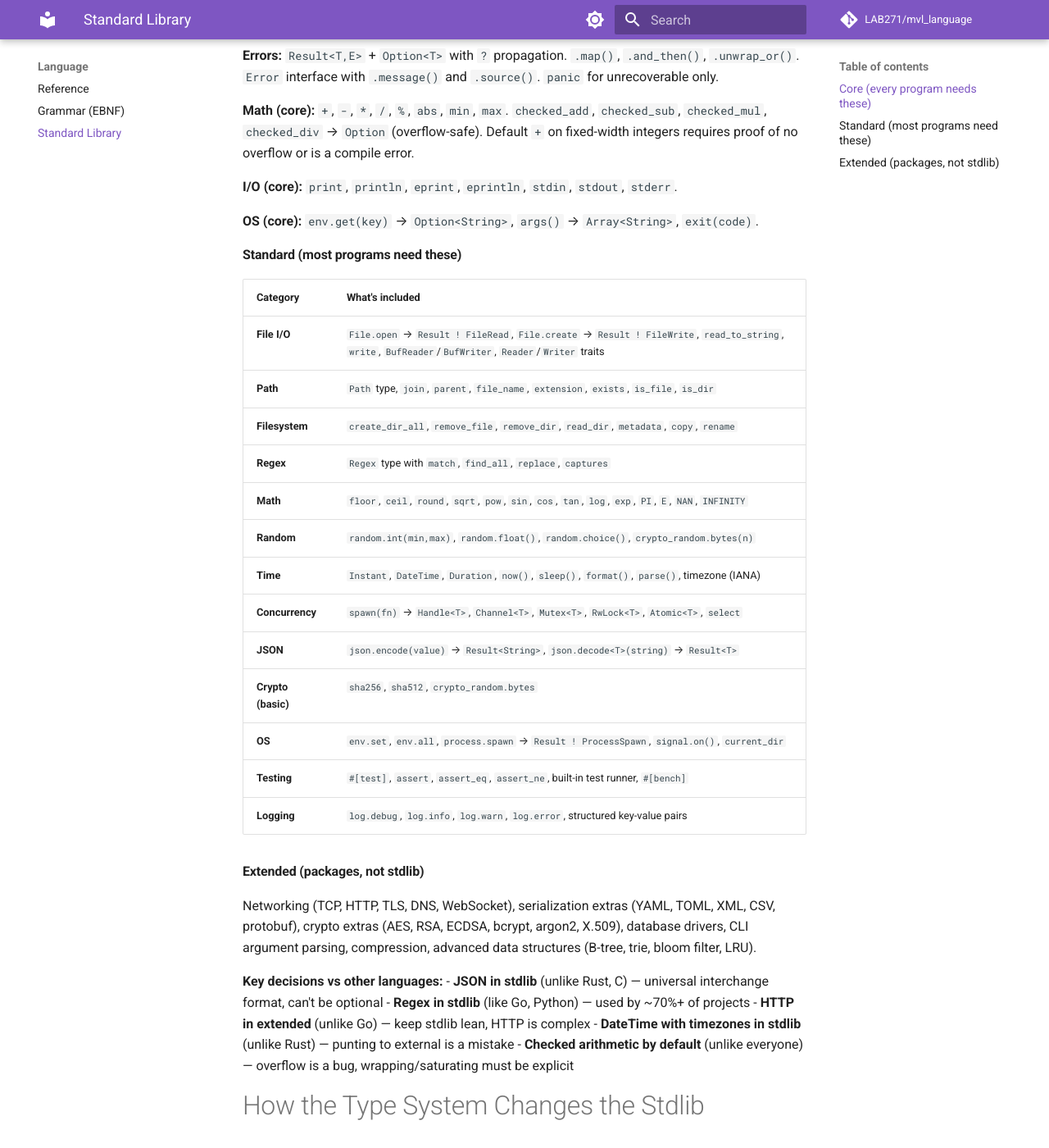
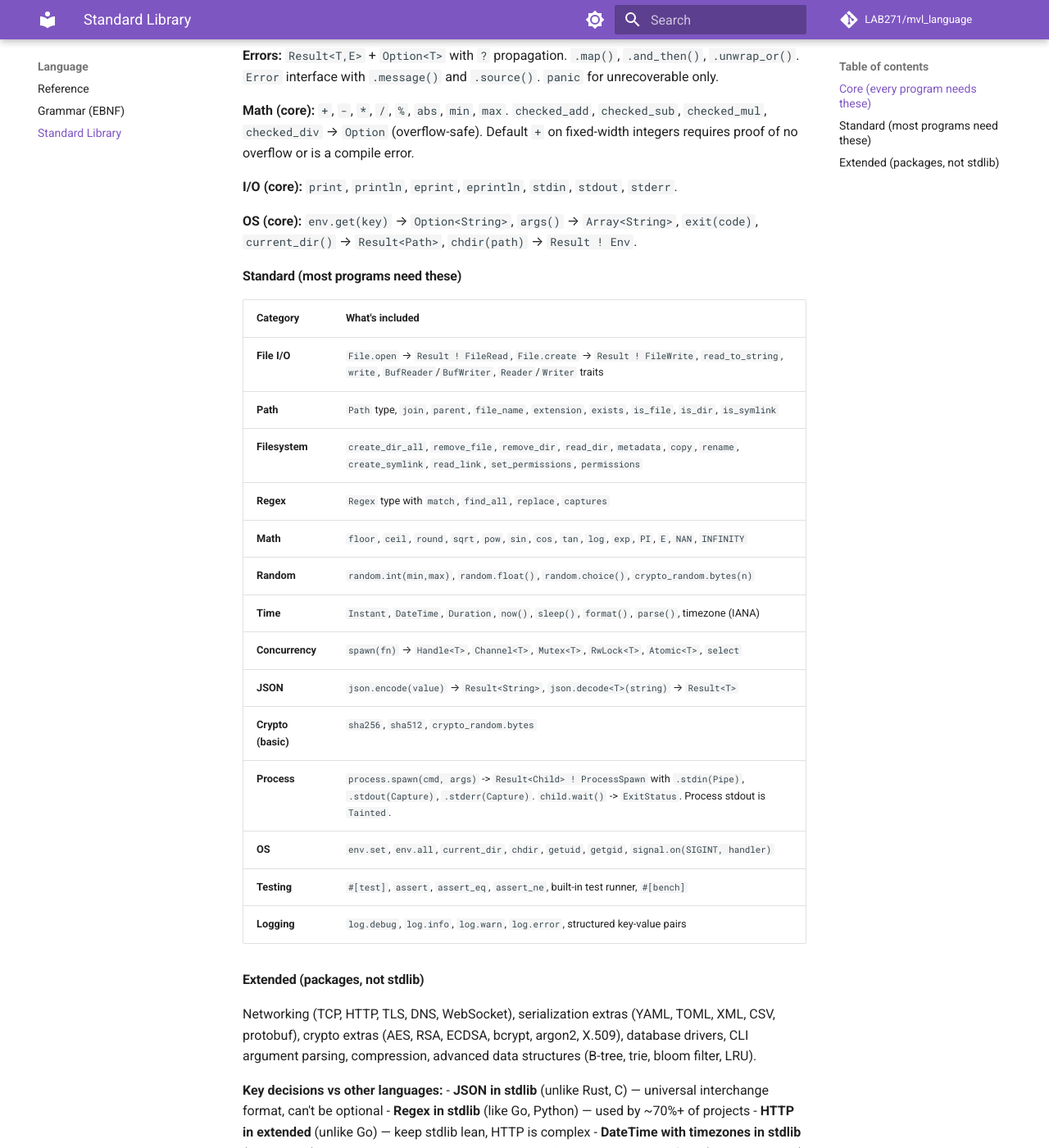
Before and after one commit to mvl-lang/mvl, an MkDocs documentation site: the page built from docs/stdlib.md, in a window 1280 px wide and 1400 px high, scrolled down 534 px. Shown: the whole window at 82% size. Built offline with MkDocs 1.6.1 and Material for MkDocs 9.7.7, drawn with Linux system fonts in a browser that asks for light colours; comment, search, counter and statistics services are not loaded.

Commit message:
docs: stdlib Unix gaps — process lifecycle, pipes, symlinks, permissions, chdir, uid/gid

```diff
--- a/docs/stdlib.md
+++ b/docs/stdlib.md
@@ -16,15 +16,15 @@ Derived from cross-language analysis of Rust std, Go std, Python stdlib, and C l
 
 **I/O (core):** `print`, `println`, `eprint`, `eprintln`, `stdin`, `stdout`, `stderr`.
 
-**OS (core):** `env.get(key)` → `Option<String>`, `args()` → `Array<String>`, `exit(code)`.
+**OS (core):** `env.get(key)` → `Option<String>`, `args()` → `Array<String>`, `exit(code)`, `current_dir()` → `Result<Path>`, `chdir(path)` → `Result ! Env`.
 
 #### Standard (most programs need these)
 
 | Category | What's included |
 |----------|----------------|
 | **File I/O** | `File.open` → `Result ! FileRead`, `File.create` → `Result ! FileWrite`, `read_to_string`, `write`, `BufReader`/`BufWriter`, `Reader`/`Writer` traits |
-| **Path** | `Path` type, `join`, `parent`, `file_name`, `extension`, `exists`, `is_file`, `is_dir` |
-| **Filesystem** | `create_dir_all`, `remove_file`, `remove_dir`, `read_dir`, `metadata`, `copy`, `rename` |
+| **Path** | `Path` type, `join`, `parent`, `file_name`, `extension`, `exists`, `is_file`, `is_dir`, `is_symlink` |
+| **Filesystem** | `create_dir_all`, `remove_file`, `remove_dir`, `read_dir`, `metadata`, `copy`, `rename`, `create_symlink`, `read_link`, `set_permissions`, `permissions` |
 | **Regex** | `Regex` type with `match`, `find_all`, `replace`, `captures` |
 | **Math** | `floor`, `ceil`, `round`, `sqrt`, `pow`, `sin`, `cos`, `tan`, `log`, `exp`, `PI`, `E`, `NAN`, `INFINITY` |
 | **Random** | `random.int(min,max)`, `random.float()`, `random.choice()`, `crypto_random.bytes(n)` |
@@ -32,7 +32,8 @@ Derived from cross-language analysis of Rust std, Go std, Python stdlib, and C l
 | **Concurrency** | `spawn(fn)` → `Handle<T>`, `Channel<T>`, `Mutex<T>`, `RwLock<T>`, `Atomic<T>`, `select` |
 | **JSON** | `json.encode(value)` → `Result<String>`, `json.decode<T>(string)` → `Result<T>` |
 | **Crypto (basic)** | `sha256`, `sha512`, `crypto_random.bytes` |
-| **OS** | `env.set`, `env.all`, `process.spawn` → `Result ! ProcessSpawn`, `signal.on()`, `current_dir` |
+| **Process** | `process.spawn(cmd, args)` -> `Result<Child> ! ProcessSpawn` with `.stdin(Pipe)`, `.stdout(Capture)`, `.stderr(Capture)`. `child.wait()` -> `ExitStatus`. Process stdout is `Tainted`. |
+| **OS** | `env.set`, `env.all`, `current_dir`, `chdir`, `getuid`, `getgid`, `signal.on(SIGINT, handler)` |
 | **Testing** | `#[test]`, `assert`, `assert_eq`, `assert_ne`, built-in test runner, `#[bench]` |
 | **Logging** | `log.debug`, `log.info`, `log.warn`, `log.error`, structured key-value pairs |
 
```
